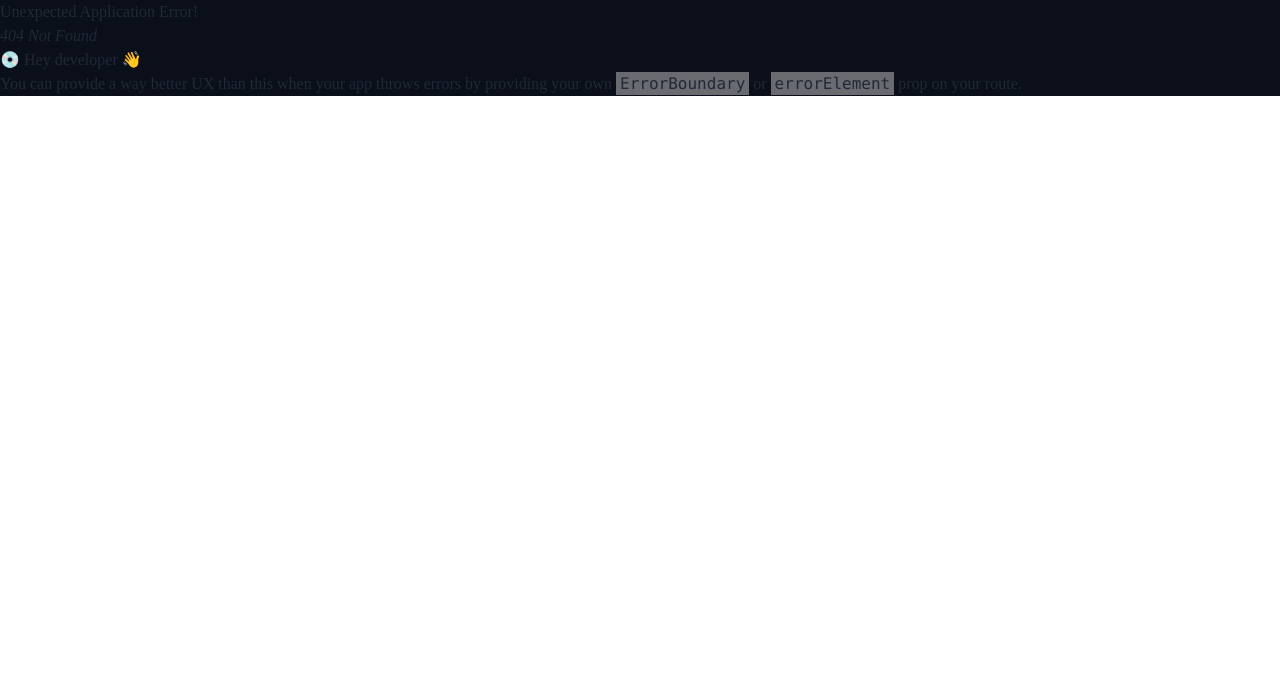
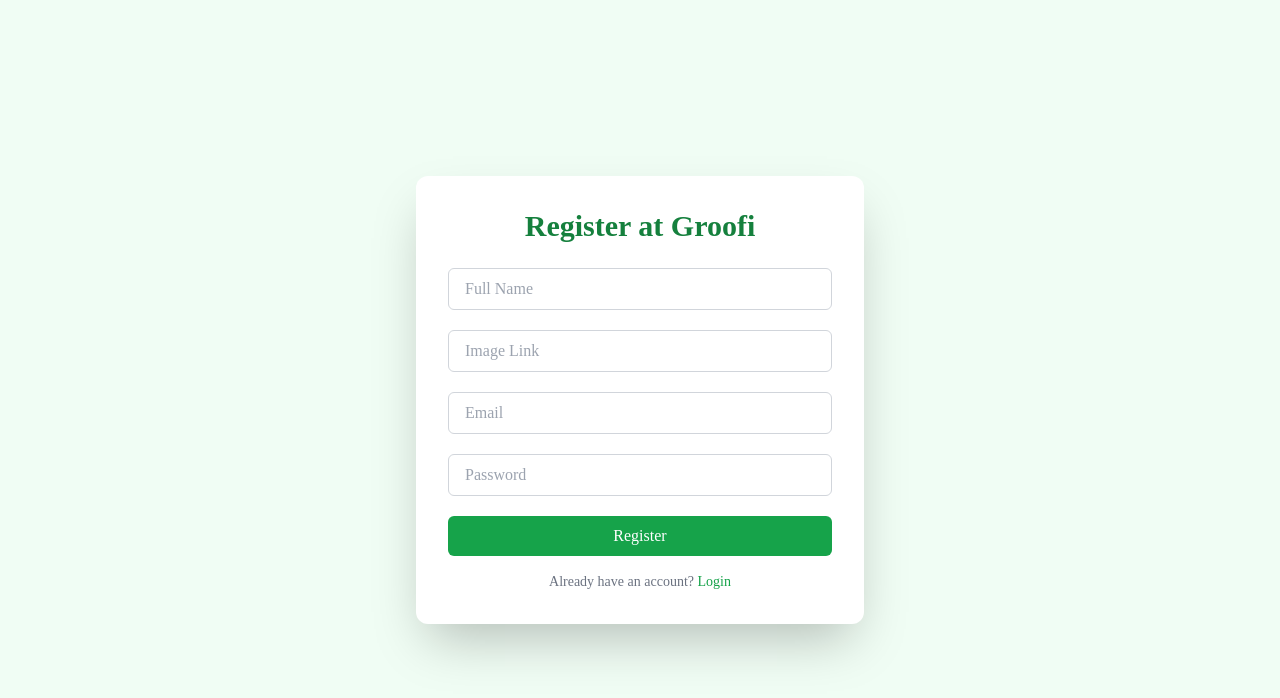
Before and after one commit to Coder7Raj/dpi-grocery-store-front, a React (Vite) app: page /user_register in a window 1280 px wide. Before the commit this address had no page. Shown: the top 698 px of the page. Built offline with nearby package versions, Linux system fonts and the light colour scheme; a web font is replaced by a local one.

Commit message:
adding login and register page

```diff
--- /dev/null
+++ b/src/Components/AuthLayout.jsx
@@ -0,0 +1,12 @@
+import React from "react";
+import { Outlet } from "react-router-dom";
+
+const AuthLayout = () => {
+  return (
+    <div className="flex items-center justify-center">
+      <Outlet />
+    </div>
+  );
+};
+
+export default AuthLayout;
--- a/src/Components/Navbar.jsx
+++ b/src/Components/Navbar.jsx
@@ -1,5 +1,6 @@
 import { useQuery } from "@tanstack/react-query";
 import React from "react";
+import { LuCircleUser } from "react-icons/lu";
 import { NavLink, useNavigate } from "react-router-dom";
 import logo from "../assets/logo-wev.png";
 
@@ -21,6 +22,12 @@ export default function Navbar() {
   const viewCart = () => {
     navigate("/cartItems");
   };
+
+  //  user info
+  const userInfo = JSON.parse(localStorage.getItem("registeredUser"));
+  console.log(userInfo);
+  console.log(userInfo?.image);
+
   return (
     <div className="navbar fixed z-10 bg-black bg-opacity-35 text-white max-w-full md:max-w-3xl lg:max-w-[95%] mx-auto">
       <div className="flex-1">
@@ -90,6 +97,12 @@ export default function Navbar() {
             <li>
               <NavLink to="/our_blogs">Blog's</NavLink>
             </li>
+            <li>
+              <NavLink to="/user_login">login</NavLink>
+            </li>
+            <li>
+              <NavLink to="/user_register">register</NavLink>
+            </li>
           </ul>
         </div>
       </div>
@@ -143,10 +156,14 @@ export default function Navbar() {
             className="btn btn-ghost btn-circle avatar"
           >
             <div className="w-10 rounded-full">
-              <img
-                alt="Tailwind CSS Navbar component"
-                src="https://img.daisyui.com/images/stock/photo-1534528741775-53994a69daeb.webp"
-              />
+              {userInfo ? (
+                <img
+                  alt="Tailwind CSS Navbar component"
+                  src="https://i.postimg.cc/g2Wj7pt7/dreamer-stylish-macho-man-gray-suit-hat-glasses-posed-roof-627829-7653.jpg"
+                />
+              ) : (
+                <LuCircleUser />
+              )}
             </div>
           </div>
           <ul
--- /dev/null
+++ b/src/Pages/Login.jsx
@@ -0,0 +1,39 @@
+import React from "react";
+
+export default function Login() {
+  return (
+    <div className="w-full min-h-screen m-auto flex items-center justify-center bg-green-50 px-4">
+      <div className="bg-white shadow-2xl rounded-xl w-full max-w-md p-8">
+        <h2 className="text-3xl font-bold text-center text-green-700 mb-6">
+          Login to Groofi
+        </h2>
+        <form className="space-y-5">
+          <input
+            type="email"
+            placeholder="Email"
+            className="w-full px-4 py-2 border border-gray-300 rounded-md focus:ring-2 focus:ring-green-400 outline-none"
+            required
+          />
+          <input
+            type="password"
+            placeholder="Password"
+            className="w-full px-4 py-2 border border-gray-300 rounded-md focus:ring-2 focus:ring-green-400 outline-none"
+            required
+          />
+          <button
+            type="submit"
+            className="w-full bg-green-600 text-white py-2 rounded-md hover:bg-green-700 transition"
+          >
+            Login
+          </button>
+        </form>
+        <p className="text-sm text-gray-500 text-center mt-4">
+          Don’t have an account?{" "}
+          <a href="/user_register" className="text-green-600 hover:underline">
+            Register
+          </a>
+        </p>
+      </div>
+    </div>
+  );
+}
--- /dev/null
+++ b/src/Pages/Register.jsx
@@ -0,0 +1,76 @@
+import React from "react";
+
+export default function Register() {
+  const registerUser = (e) => {
+    e.preventDefault();
+
+    const data = e.target;
+    const name = data.name.value;
+    const image = data.image.value;
+    const email = data.email.value;
+    const password = data.password.value;
+    // console.log(name, email, password);
+
+    const user_data = {
+      name: name,
+      image: image,
+      email: email,
+      password: password,
+    };
+
+    localStorage.setItem("registeredUser", JSON.stringify(user_data));
+    console.log("registeredUser", user_data);
+    data.reset();
+  };
+  return (
+    <div className="min-h-screen w-full m-auto flex items-center justify-center bg-green-50 px-4">
+      <div className="bg-white shadow-2xl rounded-xl w-full max-w-md p-8">
+        <h2 className="text-3xl font-bold text-center text-green-700 mb-6">
+          Register at Groofi
+        </h2>
+        <form className="space-y-5" onSubmit={registerUser}>
+          <input
+            type="text"
+            name="name"
+            placeholder="Full Name"
+            className="w-full px-4 py-2 border border-gray-300 rounded-md focus:ring-2 focus:ring-green-400 outline-none"
+            required
+          />
+          <input
+            type="text"
+            name="image"
+            placeholder="Image Link"
+            className="w-full px-4 py-2 border border-gray-300 rounded-md focus:ring-2 focus:ring-green-400 outline-none"
+            required
+          />
+          <input
+            type="email"
+            name="email"
+            placeholder="Email"
+            className="w-full px-4 py-2 border border-gray-300 rounded-md focus:ring-2 focus:ring-green-400 outline-none"
+            required
+          />
+          <input
+            type="password"
+            name="password"
+            placeholder="Password"
+            className="w-full px-4 py-2 border border-gray-300 rounded-md focus:ring-2 focus:ring-green-400 outline-none"
+            required
+          />
+          <button
+            type="submit"
+            className="w-full bg-green-600 text-white py-2 rounded-md hover:bg-green-700 transition"
+          >
+            Register
+          </button>
+        </form>
+        <p className="text-sm text-gray-500 text-center mt-4">
+          Already have an account?{" "}
+          <a href="/user_login" className="text-green-600 hover:underline">
+            Login
+          </a>
+        </p>
+      </div>
+    </div>
+  );
+}
```
Also changed, not shown: src/Routes/Routes.jsx (+17 -0 lines).
